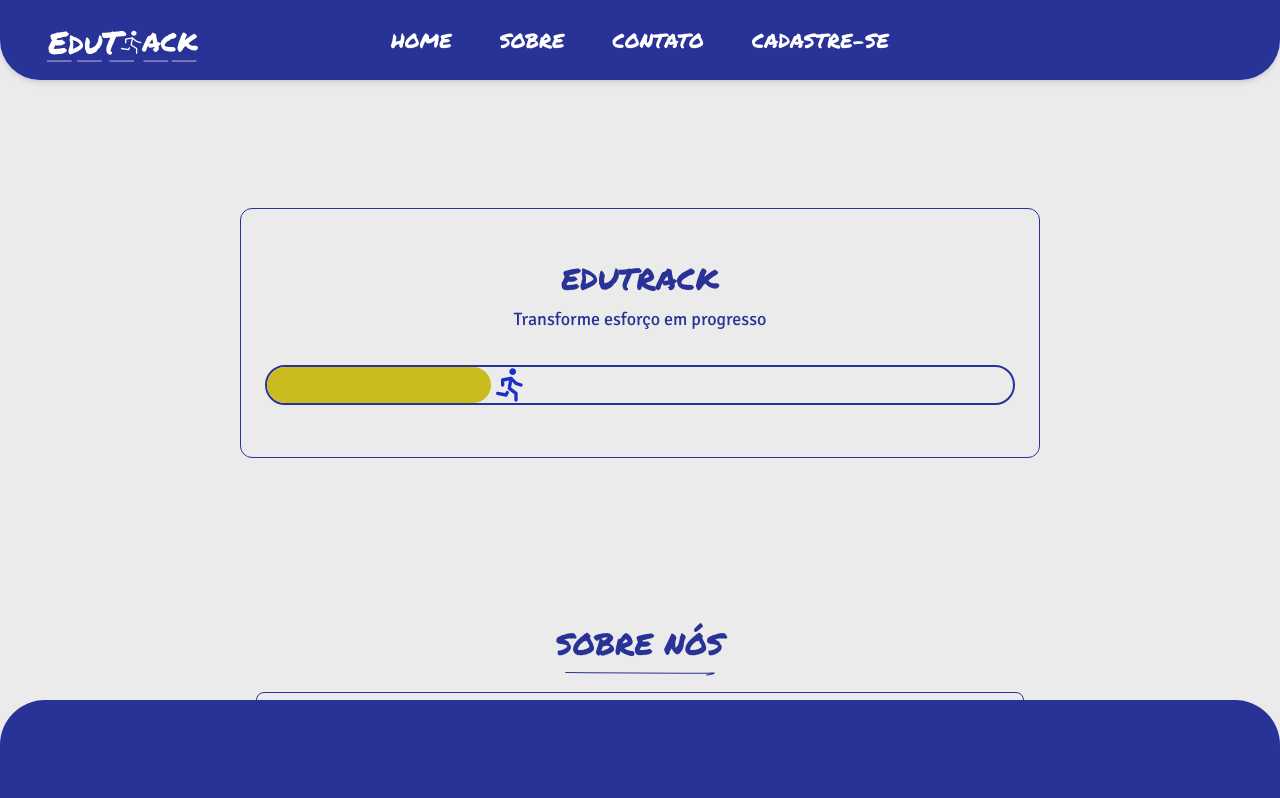
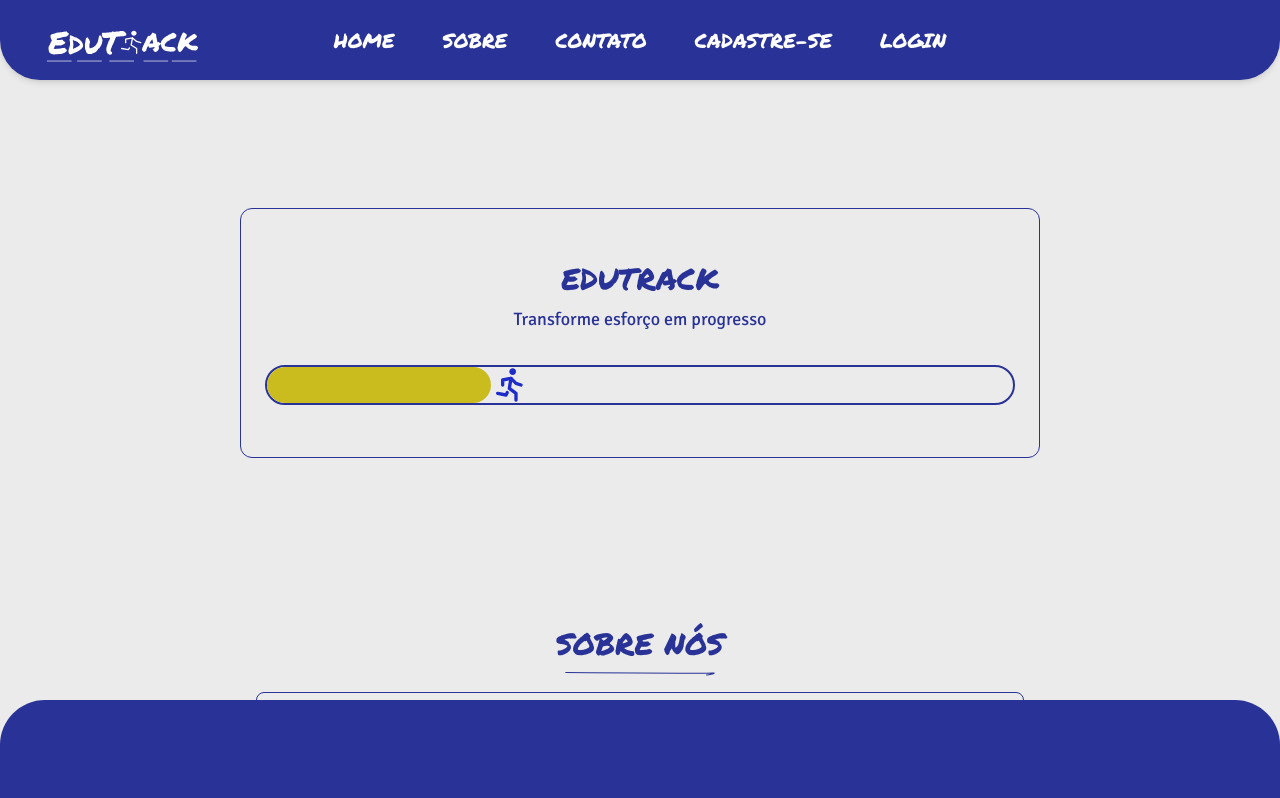
Before and after one commit to EduTrack-UNEX/EduTrack-Web, a React (Vite) app: page / in a window 1280 px wide. Shown: the top 798 px of the page. Built offline with nearby package versions, Linux system fonts and the light colour scheme; a web font is replaced by a local one.

Commit message:
botão login na header

```diff
--- a/src/components/Navbar/navbar.tsx
+++ b/src/components/Navbar/navbar.tsx
@@ -21,11 +21,16 @@ const Navbar: React.FC = () => {
     { label: "CONTATO", id: "contato" },
   ];
 
-
   const buttons: LinkButton[] = [
   {
     label: "CADASTRE-SE",
     route: "/cadastro",
+    showForLogged: false,
+    allowedPaths: ["/", "/login", "/home", "/cadastro"],
+  },
+  {
+    label: "LOGIN",
+    route: "/login",
     showForLogged: false,
     allowedPaths: ["/", "/login", "/home", "/cadastro"],
   },
@@ -70,7 +75,6 @@ const Navbar: React.FC = () => {
   return (
     <>
       <nav className="fixed top-0 left-0 z-10 w-full h-[80px] bg-[#293296] rounded-b-[40px] flex items-center shadow-md px-4 sm:px-6 md:px-8">
-        {/* Logo */}
         <img
           src="/logo.svg"
           alt="Logo EduTrack"
```
Lines whose indentation alone changed are shown as unchanged.
